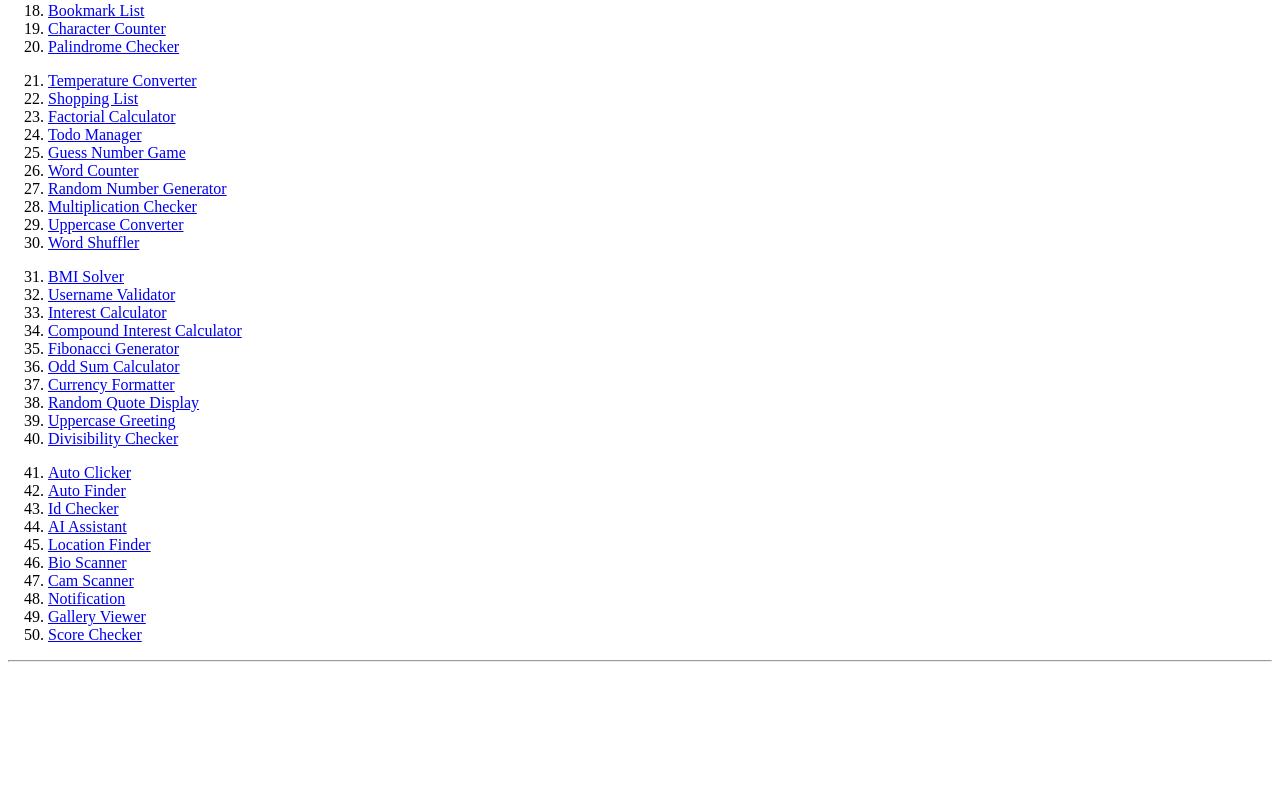
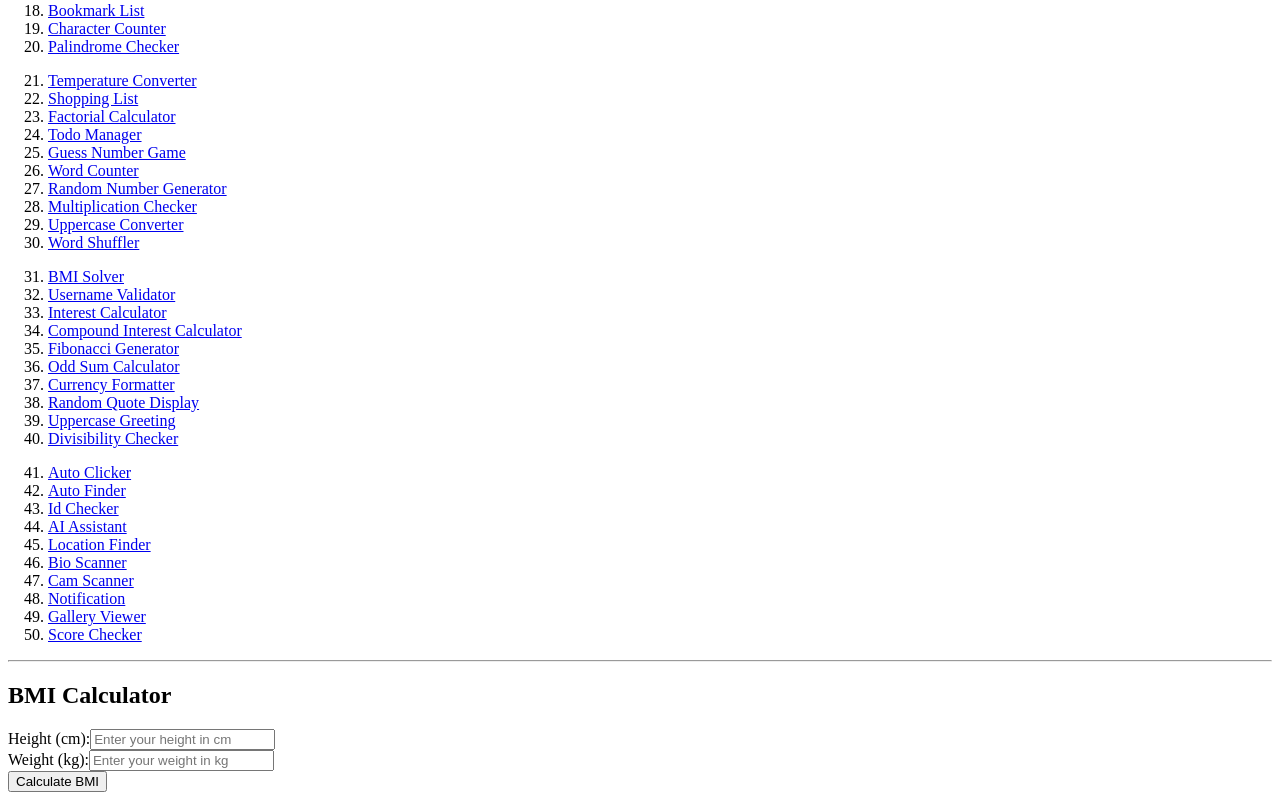
Before and after one commit to SVFC-Travel-Booking-System/Angular-Components, an Angular app: page /bmi-solver in a window 1280 px wide. Before the commit this address led to /. Shown: the part 400-1200 px from the top of the page. Before the commit the page ends 1070 px from the top, so only its background shows below. Built offline with nearby package versions, Linux system fonts and the light colour scheme.

Commit message:
#31 Calculate and display BMI based on height and weight

```diff
--- a/src/app/app-routing.module.ts
+++ b/src/app/app-routing.module.ts
@@ -30,7 +30,7 @@ import { RandomnumbergeneratorComponent } from './components/randomnumbergenerat
 import { MultiplicationcheckerComponent } from './components/multiplicationchecker/multiplicationchecker.component';
 import { UppercaseconverterComponent } from './components/uppercaseconverter/uppercaseconverter.component';
 import { WordshufflerComponent } from './components/wordshuffler/wordshuffler.component';
-
+import { BmisolverComponent } from './components/bmisolver/bmisolver.component';
 
 
 const routes: Routes = [
@@ -64,6 +64,7 @@ const routes: Routes = [
   { path: 'multiplication-checker', component: MultiplicationcheckerComponent },
   { path: 'uppercase-converter', component: UppercaseconverterComponent },
   { path: 'word-shuffler', component: WordshufflerComponent },
+  { path: 'bmi-solver', component: BmisolverComponent },
 
 
 
--- a/src/app/app.module.ts
+++ b/src/app/app.module.ts
@@ -34,6 +34,7 @@ import { RandomnumbergeneratorComponent } from './components/randomnumbergenerat
 import { MultiplicationcheckerComponent } from './components/multiplicationchecker/multiplicationchecker.component';
 import { UppercaseconverterComponent } from './components/uppercaseconverter/uppercaseconverter.component';
 import { WordshufflerComponent } from './components/wordshuffler/wordshuffler.component';
+import { BmisolverComponent } from './components/bmisolver/bmisolver.component';
 
 
 @NgModule({
@@ -69,6 +70,7 @@ import { WordshufflerComponent } from './components/wordshuffler/wordshuffler.co
     MultiplicationcheckerComponent,
     UppercaseconverterComponent,
     WordshufflerComponent,
+    BmisolverComponent,
 
 
 
--- /dev/null
+++ b/src/app/components/bmisolver/bmisolver.component.html
@@ -0,0 +1,22 @@
+<div class="bmi-calculator-container">
+    <h2>BMI Calculator</h2>
+
+    <form (ngSubmit)="calculateBMI()">
+        <div>
+            <label for="height">Height (cm):</label>
+            <input type="number" id="height" [(ngModel)]="height" name="height" placeholder="Enter your height in cm" required />
+        </div>
+
+        <div>
+            <label for="weight">Weight (kg):</label>
+            <input type="number" id="weight" [(ngModel)]="weight" name="weight" placeholder="Enter your weight in kg" required />
+        </div>
+
+        <button type="submit">Calculate BMI</button>
+    </form>
+
+    <!-- Display the BMI result -->
+    <div *ngIf="bmi !== null">
+        <h3>Your BMI: {{ bmi.toFixed(2) }}</h3>
+    </div>
+</div>
--- /dev/null
+++ b/src/app/components/bmisolver/bmisolver.component.ts
@@ -0,0 +1,21 @@
+import { Component } from '@angular/core';
+
+@Component({
+  selector: 'app-bmisolver',
+  templateUrl: './bmisolver.component.html',
+  styleUrl: './bmisolver.component.css'
+})
+export class BmisolverComponent {
+  height: number | null = null; // User's height in cm
+  weight: number | null = null; // User's weight in kg
+  bmi: number | null = null; // Calculated BMI
+
+  // Method to calculate BMI
+  calculateBMI() {
+    if (this.height && this.weight) {
+      const heightInMeters = this.height / 100; // Convert cm to meters
+      this.bmi = this.weight / (heightInMeters * heightInMeters);
+    }
+  }
+
+}
```
Also changed, not shown: src/app/components/bmisolver/bmisolver.component.css (added), 1 other file (tests, documents, lock files or other folders).
